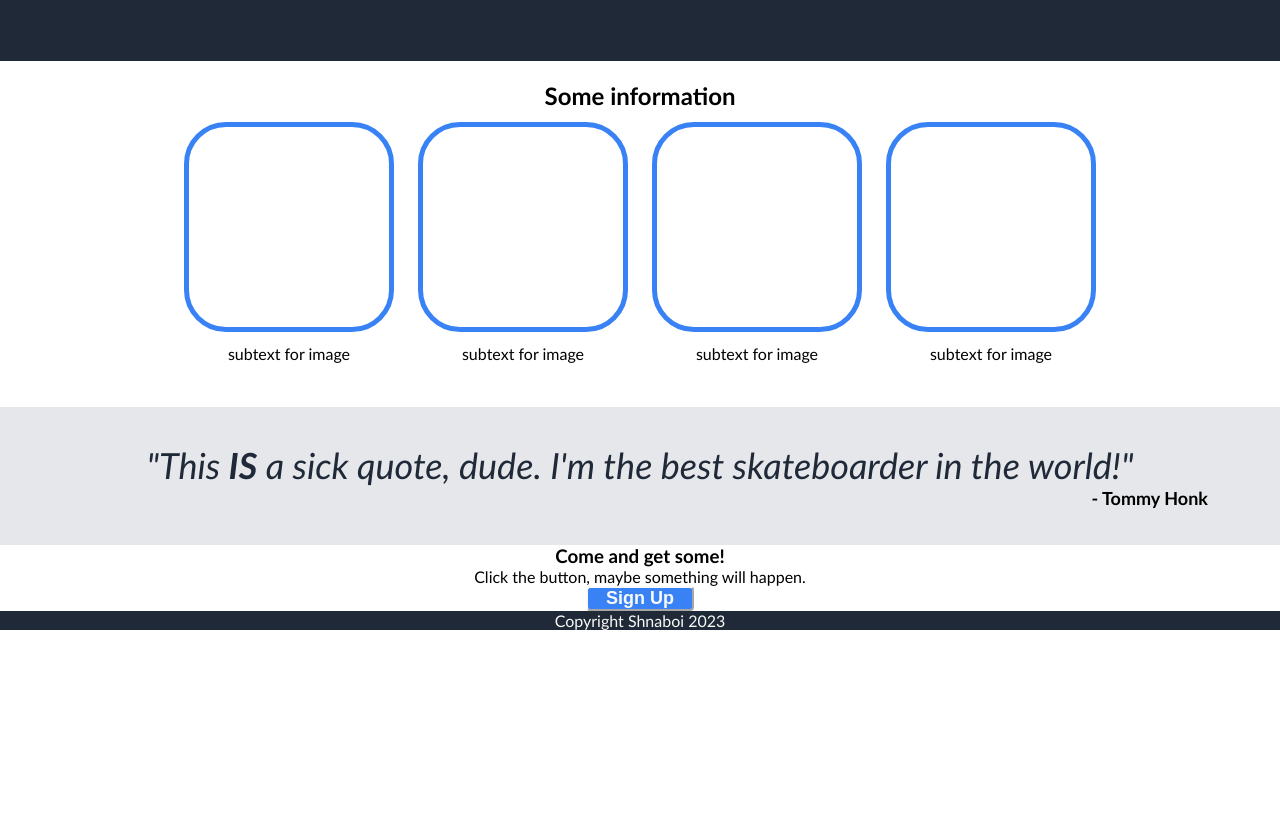
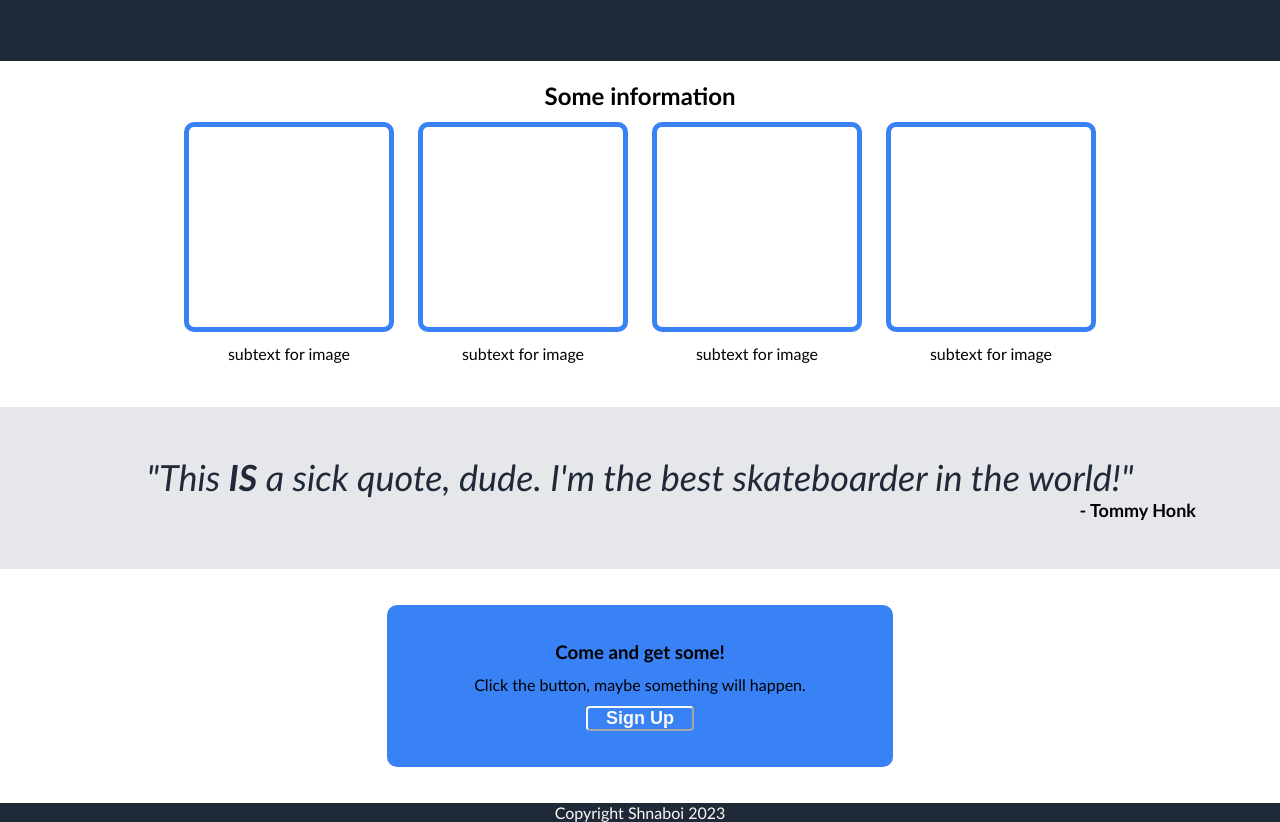
Before and after one commit to shnaboi/Landing-Page, a plain HTML site: page index.html in a window 1280 px wide. Shown: the part 420-1242 px from the top of the page. Before the commit the page ends 1050 px from the top, so only its background shows below. Drawn offline with Linux system fonts and the light colour scheme.

Commit message:
Add style to section 4.

```diff
--- a/styles.css
+++ b/styles.css
@@ -126,7 +126,7 @@ body {
     height: 200px;
     width: 200px;
     border: 5px solid #3882F6;
-    border-radius: 20%;
+    border-radius: 10px;
     flex: wrap;
 }
 
@@ -134,7 +134,7 @@ body {
     display: flex;
     flex-direction: column;
     background-color: #e5e7eb;
-    padding: 36px;
+    padding: 48px;
 }
 
 .three-quote {
@@ -149,9 +149,26 @@ body {
     padding-right: 36px;
 }
 
-.section-four-box {
+.four-container {
+    display: flex;
+    flex-direction: column;
+    padding: 36px;
+    align-items: center;
+}
+
+.four-box {
     background-color: #3882F6;
-    margin: 1fr 1fr 1fr 1fr;
+    padding: 18px 42px;
+    border-radius: 10px;
+    width: 35%;
+}
+
+.four-alert {
+    padding: 18px 18px;
+}
+
+.four-box p {
+    padding: 12px;
 }
 
 .sign-up2 {
```
